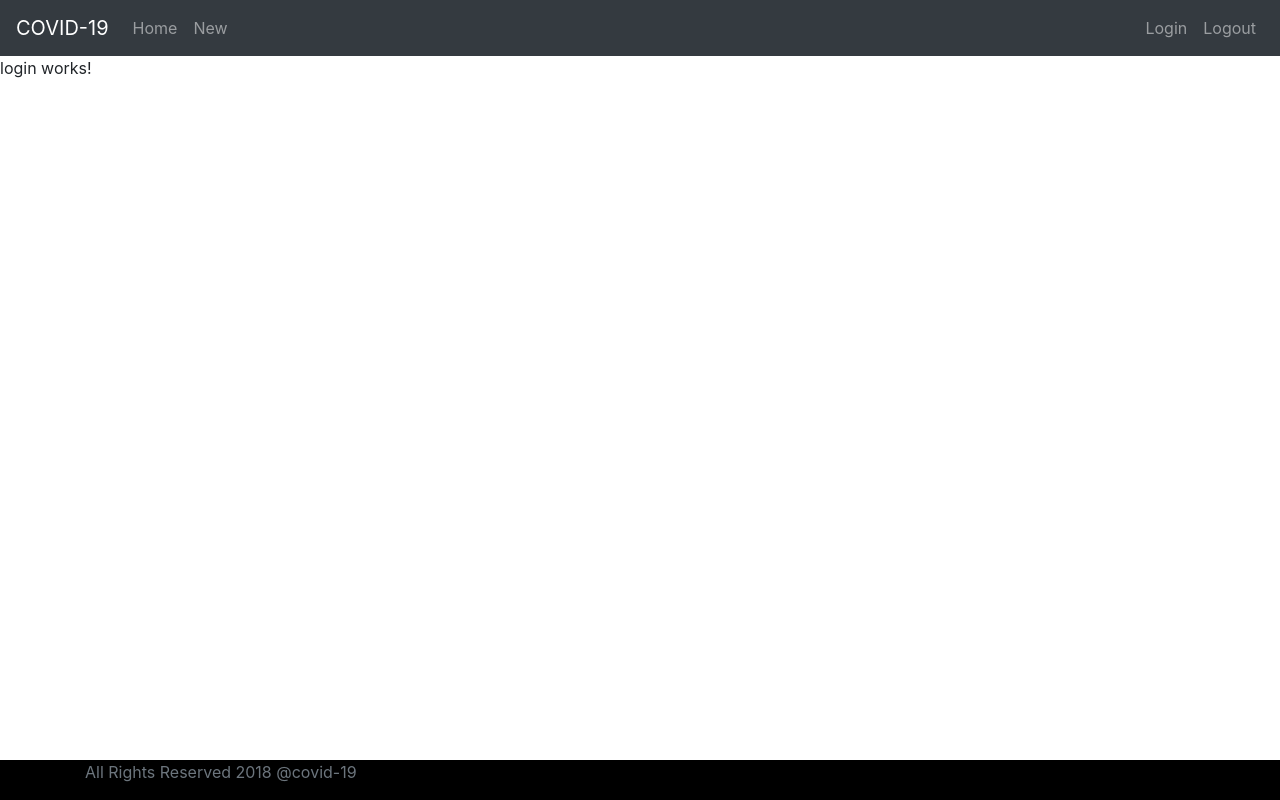
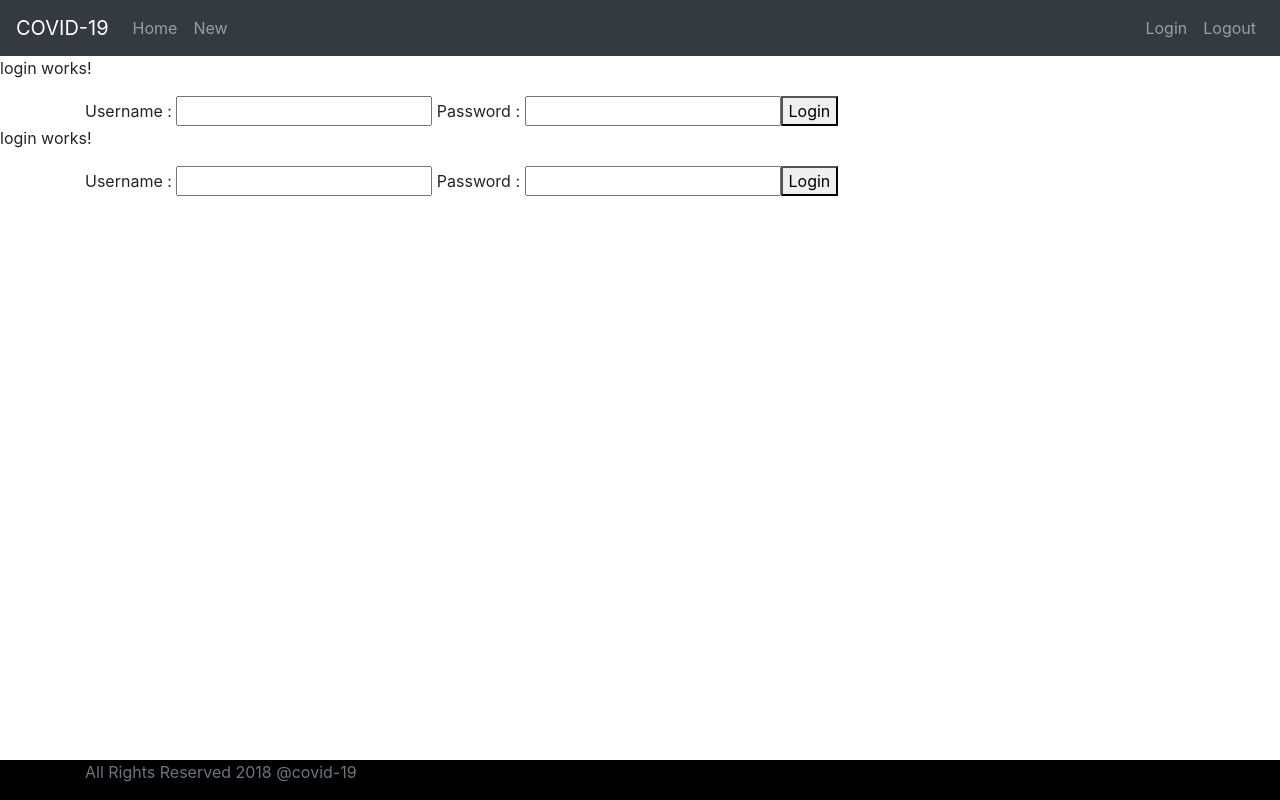
Before and after one commit to girzal/covid-health, an Angular app in the folder COVIDHEALTH/: page /login in a window 1280 px wide. Before the commit this address led to /. Built offline with nearby package versions, Linux system fonts and the light colour scheme.

Commit message:
login added

```diff
--- a/COVIDHEALTH/src/app/app-routing.module.ts
+++ b/COVIDHEALTH/src/app/app-routing.module.ts
@@ -1,8 +1,19 @@
 import { NgModule } from '@angular/core';
 import { Routes, RouterModule } from '@angular/router';
+import { LoginComponent } from './login/login.component';
+import { HomeComponent } from './home/home.component';
 
 
-const routes: Routes = [];
+const routes: Routes = [
+  {
+    path: 'login',
+    component: LoginComponent,
+  },
+  {
+    path: 'welcome',
+    component: HomeComponent,
+  }
+];
 
 @NgModule({
   imports: [RouterModule.forRoot(routes)],
--- a/COVIDHEALTH/src/app/login/login.component.html
+++ b/COVIDHEALTH/src/app/login/login.component.html
@@ -1 +1,8 @@
 <p>login works!</p>
+<div class="container">
+    Username : <input type="text"/>
+    Password : <input type="password"/>
+
+    <button (click)="loginClicked()" >Login</button>
+
+</div>
--- a/COVIDHEALTH/src/app/login/login.component.ts
+++ b/COVIDHEALTH/src/app/login/login.component.ts
@@ -1,4 +1,5 @@
 import { Component, OnInit } from '@angular/core';
+import { FormGroup, Validators, FormControl } from '@angular/forms';
 
 @Component({
   selector: 'app-login',
@@ -12,4 +13,8 @@ export class LoginComponent implements OnInit {
   ngOnInit(): void {
   }
 
+  loginClicked(){
+    console.log("you clicked me")
+  }
+
 }
```
